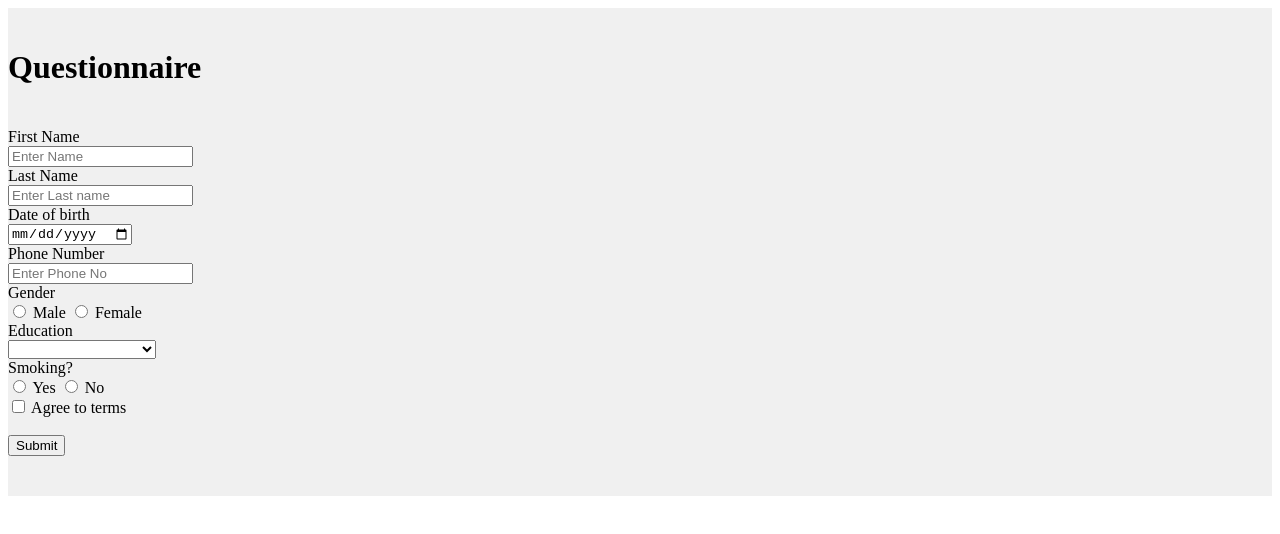
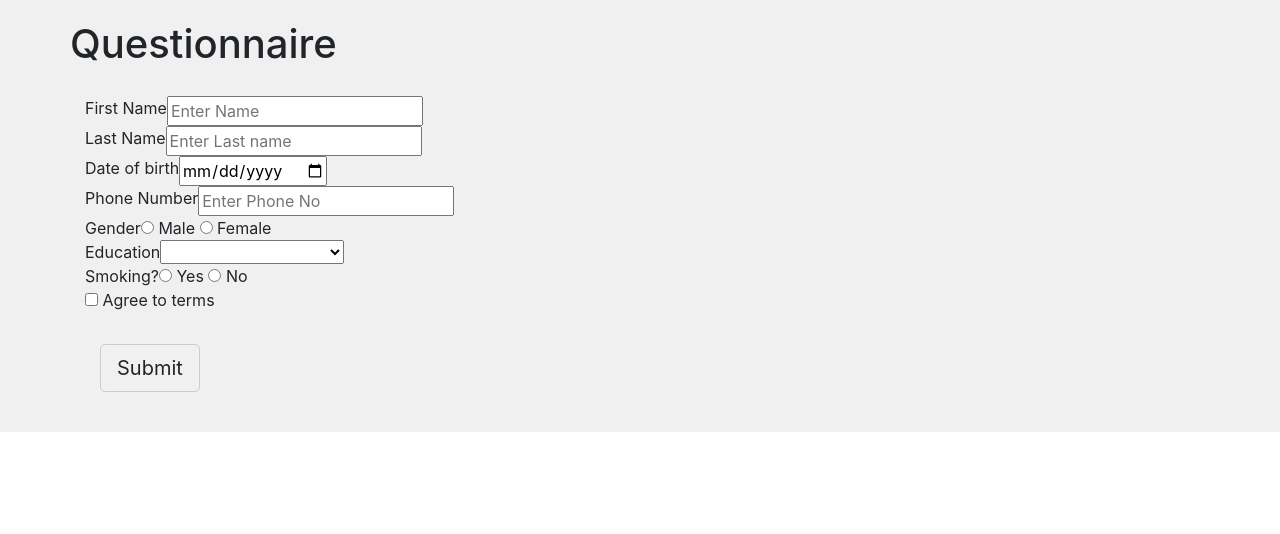
Before and after one commit to elogonme/questionnaire, an Angular app: page / in a window 1280 px wide. Shown: the top 534 px of the page. Built offline with nearby package versions, Linux system fonts and the light colour scheme.

Commit message:
QT-9 completed. Fixed broken positions of Error messages

```diff
--- a/package.json
+++ b/package.json
@@ -19,7 +19,9 @@
     "@angular/platform-browser": "~9.0.1",
     "@angular/platform-browser-dynamic": "~9.0.1",
     "@angular/router": "~9.0.1",
+    "bootstrap": "^4.4.1",
     "jquery": "^3.4.1",
+    "ngx-bootstrap": "^5.3.2",
     "rxjs": "~6.5.4",
     "tslib": "^1.10.0",
     "zone.js": "~0.10.2"
--- a/src/app/app.component.css
+++ b/src/app/app.component.css
@@ -1,3 +1,5 @@
+.btn {
+  border: 1px solid #ccc}
 .main {
   background-color: #f0f0f0;
 }
--- a/src/app/app.component.html
+++ b/src/app/app.component.html
@@ -9,7 +9,7 @@
           </div>
       </div>
 
-      <div class="container form">
+      <div class="container text-left form">
           <div class="row">
               <div class="col-xs-4 text-right">First Name </div>
               <input class="col-xs-4 name box" type="text" id="firstname" placeholder="Enter Name">
--- a/src/app/app.component.ts
+++ b/src/app/app.component.ts
@@ -1,5 +1,17 @@
 import { Component } from '@angular/core';
 import * as $ from 'jquery';
+
+class Person {
+  name: string;
+  lastname: string;
+  dateOfBirth: string;
+  phoneNumber: string;
+  gender: string;
+  education: string;
+  isSmoking: string;
+  isAgreed: string;
+  correct: boolean;
+}
 
 @Component({
   selector: 'app-root',
@@ -7,6 +19,8 @@ import * as $ from 'jquery';
   styleUrls: ['./app.component.css']
 })
 export class AppComponent {
+  person: Person = new Person();
+  tableData: Person[] = [];
   name: string = '';
   lastname: string = '';
   dateOfBirth: string = '';
--- a/src/styles.css
+++ b/src/styles.css
@@ -1 +1,2 @@
 /* You can add global styles to this file, and also import other style files */
+@import '~bootstrap/dist/css/bootstrap.min.css';
```
Also changed, not shown: 1 other file (tests, documents, lock files or other folders).
